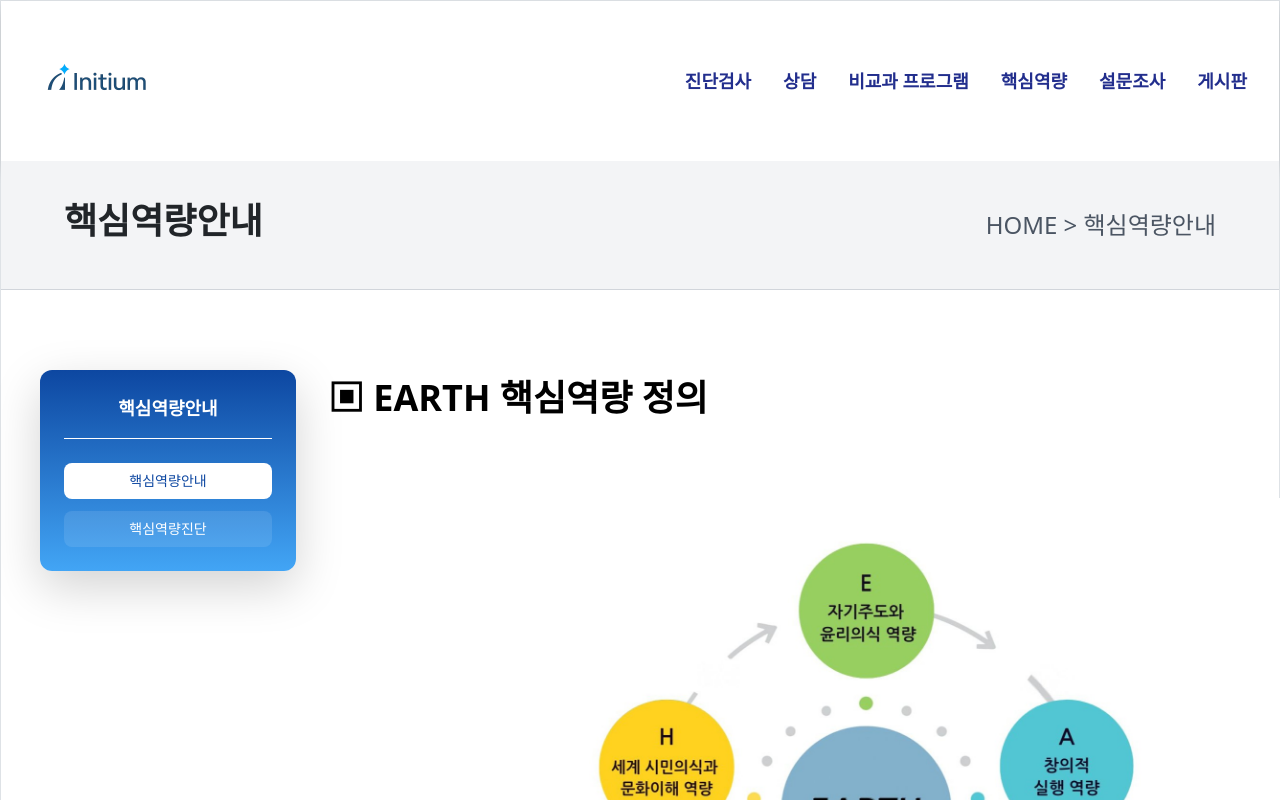
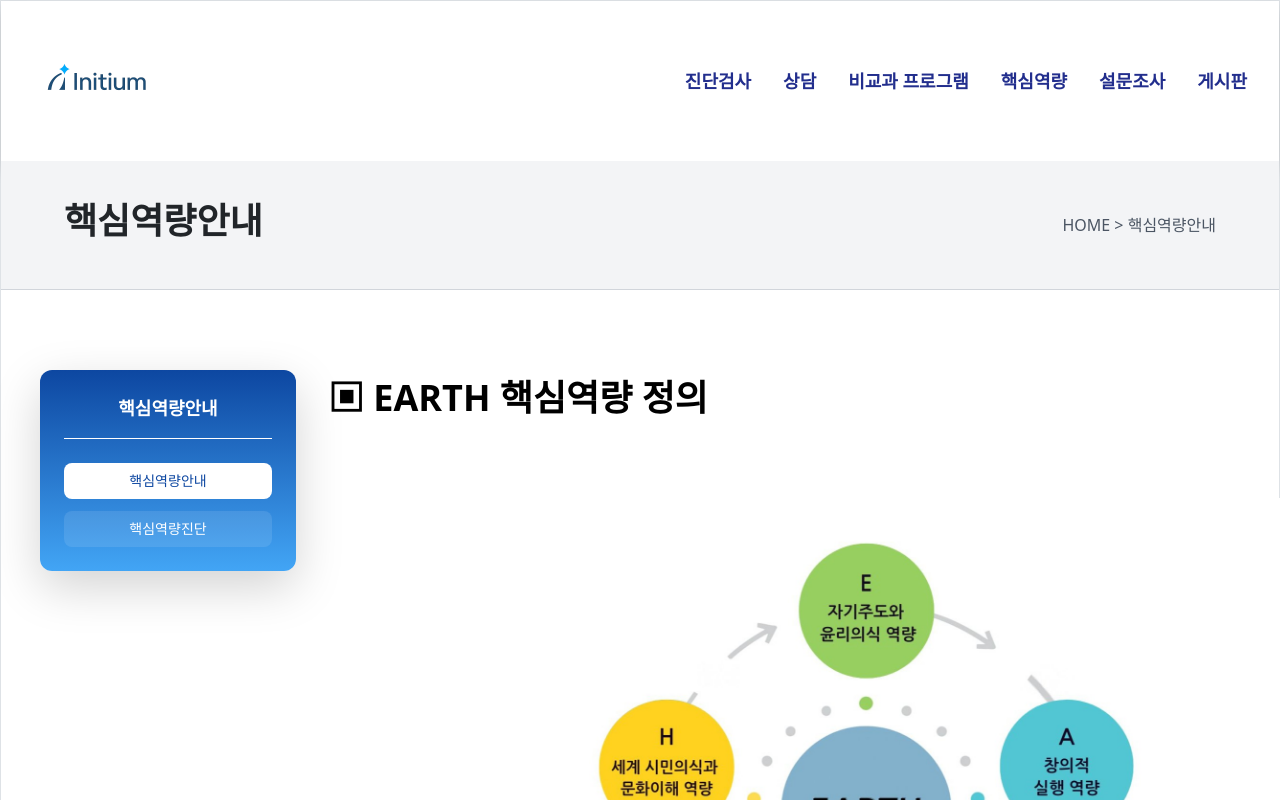
Before and after one commit to kimhyungkwan900/SecondProjINITIUMFront, a React (Vite) app: page /competency/notice in a window 1280 px wide. Shown: the top 800 px of the page. Built offline with nearby package versions, Linux system fonts and the light colour scheme; no server answers.

Commit message:
ui 수정

```diff
--- a/src/pages/user/coreCompetency/CoreCompetecyMainPage.jsx
+++ b/src/pages/user/coreCompetency/CoreCompetecyMainPage.jsx
@@ -19,7 +19,7 @@ export default function CoreCompetencyMainPage() {
 <div className="bg-gray-100 border-b border-gray-300">
   <div className="max-w-[1200px] mx-auto px-6 py-10 flex justify-between items-center">
     <h1 className="text-4xl font-semibold text-center">핵심역량안내</h1>
-    <div className="text-2xl text-gray-600 whitespace-nowrap ml-auto">HOME &gt; 핵심역량안내</div>
+    <div className="text-1xl text-gray-600 whitespace-nowrap ml-auto">HOME &gt; 핵심역량안내</div>
   </div>
 </div>
 
--- a/src/pages/user/coreCompetency/CoreCompetencyAssessmentPage.jsx
+++ b/src/pages/user/coreCompetency/CoreCompetencyAssessmentPage.jsx
@@ -18,7 +18,7 @@ const CoreCompetencyAssessmentPage = () => {
             <div className="bg-gray-100 border-b border-gray-300">
                 <div className="max-w-[1200px] mx-auto px-6 py-10 flex justify-between items-center">
                     <h1 className="text-4xl font-semibold text-center">핵심역량진단</h1>
-                    <div className="text-2xl text-gray-600 whitespace-nowrap ml-auto">HOME &gt; 핵심역량진단</div>
+                    <div className="text-1xl text-gray-600 whitespace-nowrap ml-auto">HOME &gt; 핵심역량진단</div>
                 </div>
             </div>
 
--- a/src/pages/user/coreCompetency/CoreCompetencyListPage.jsx
+++ b/src/pages/user/coreCompetency/CoreCompetencyListPage.jsx
@@ -33,7 +33,7 @@ const CoreCompetencyListPage = () =>{
             <div className="bg-gray-100 border-b border-gray-300">
                 <div className="max-w-[1200px] mx-auto px-6 py-10 flex justify-between items-center">
                     <h1 className="text-4xl font-semibold text-center">핵심역량진단</h1>
-                    <div className="text-2xl text-gray-600 whitespace-nowrap ml-auto">HOME &gt; 핵심역량진단 &gt; 진단목록</div>
+                    <div className="text-1xl text-gray-600 whitespace-nowrap ml-auto">HOME &gt; 핵심역량진단 &gt; 진단목록</div>
                 </div>
             </div>
 
--- a/src/pages/user/coreCompetency/CoreCompetencyResultPage.jsx
+++ b/src/pages/user/coreCompetency/CoreCompetencyResultPage.jsx
@@ -18,7 +18,7 @@ const CoreCompetencyResultPage = () => {
       <div className="bg-gray-100 border-b border-gray-300">
         <div className="max-w-[1200px] mx-auto px-6 py-10 flex justify-between items-center">
           <h1 className="text-4xl font-semibold text-center">핵심역량진단</h1>
-          <div className="text-2xl text-gray-600 whitespace-nowrap ml-auto">
+          <div className="text-1xl text-gray-600 whitespace-nowrap ml-auto">
             HOME &gt; 핵심역량진단 &gt; 진단결과
           </div>
         </div>
```
